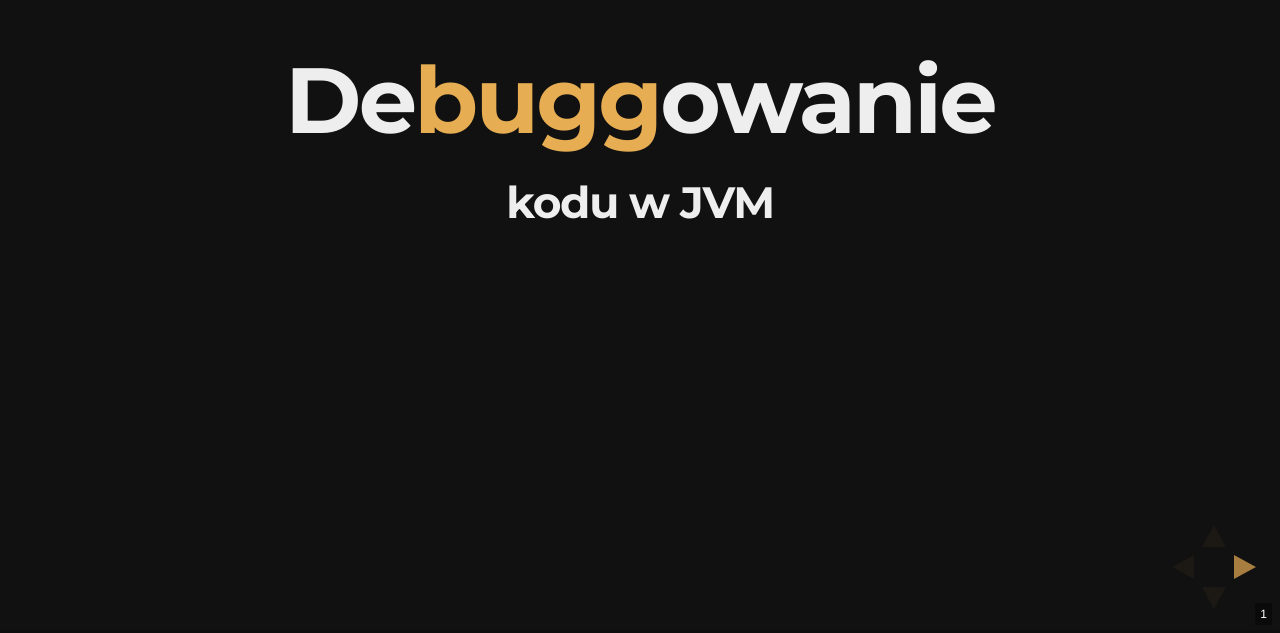
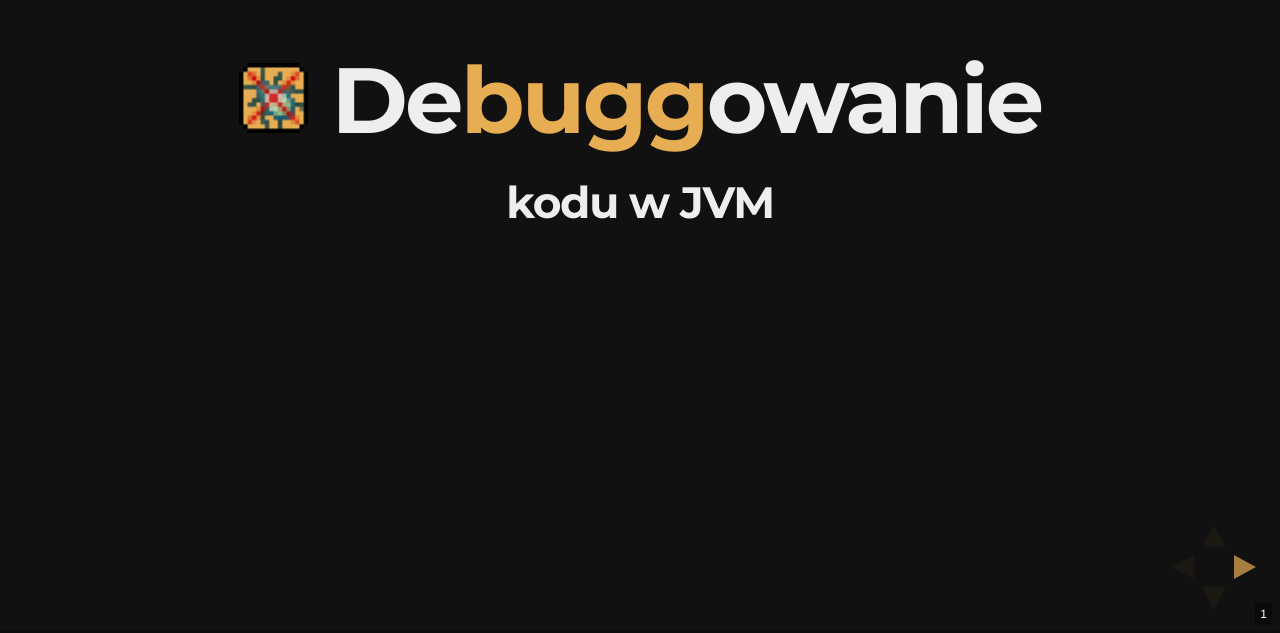
Before and after one commit to Abof/PrezentacjaDebbugowanieJVMEclipse, a plain HTML site: page index.html in a window 1280 px wide. Shown: the part 167-800 px from the top of the page. Drawn offline with nearby package versions, Linux system fonts and the light colour scheme.

Commit message:
Ikonka na start - czemu by nie?!

```diff
--- a/index.html
+++ b/index.html
@@ -43,7 +43,7 @@
 				<!-- ~~~~~~~~~~~~~~~~~~~~~~~~~~~~~~~~~~~~~~~~~~~~~~~~~~~~~~~~~~~~~~ -->
 
 				<section>
-					<h2>De<span class="orange">bugg</span>owanie</h2>
+					<h2><img src="icons/icon_cross_32.png" class="plain" style="width:0.75em; margin:0"> De<span class="orange">bugg</span>owanie</h2>
 					<h4>kodu w JVM</h4>
 					<br/><br/><br/>
 					<!-- <p class = "darker">goo.gl/<b>QQhRh7</b></p> -->
```
Also changed, not shown: icons/icon_cross_32.png (added).
